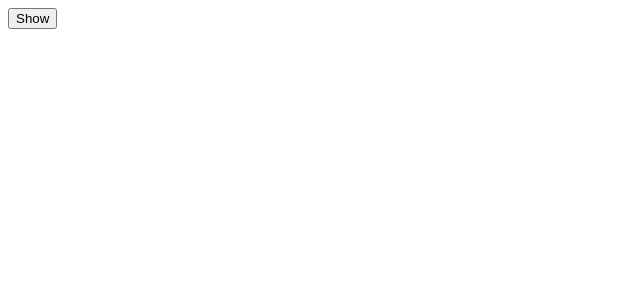
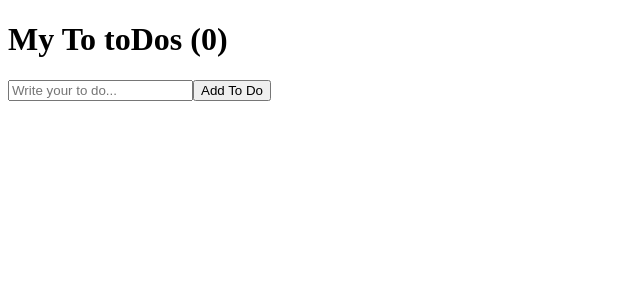
Before and after one commit to leeyeonji28/nomadcoders_react_exam, a React (Create React App) app: page / in a window 1280 px wide. Shown: the top 300 px of the page, without its empty margins (0-640 px from the left). Built offline with nearby package versions, Linux system fonts and the light colour scheme.

Commit message:
To Do List part One

```diff
--- a/src/App.js
+++ b/src/App.js
@@ -1,27 +1,29 @@
-import Button from "./Button";
-import styles from "./App.module.css";
 import { useEffect, useState } from "react";
-import userEvent from "@testing-library/user-event";
-
-function Hello(){
-  useEffect(()=>{
-    console.log("hi :)");
-    return ()=>{
-      console.log("bye :(");
-    }
-  }, []);
-  return <h1>Hello</h1>;
-}
 
 function App() {
-  const [showing, setShowing] =useState(false);
-  const onClick = () => setShowing((prev) => !prev);
+  const [toDo, setToDO] = useState(""); //input 컨트롤
+  const [toDos, setToDos] = useState([]);
+  const onChange = (event) => setToDO(event.target.value);
+  const onSubmit = (event) => {
+    event.preventDefault();
+    if(toDo === ""){
+      return; // 아무것도 적지 않으면 함수를 실행 시키지 않음
+    }
+    setToDO(""); // input값을 비워줌
+    setToDos(currentArray => [toDo, ...currentArray]); //새로운 state와 기존의 state를 더해서 새로운 array를 만들어 리턴해줌
+  };
   return (
     <div>
-      {showing ? <Hello /> : null}
-      <button onClick={onClick}>
-        {showing ? "Hide" : "Show"}
-      </button>
+      <h1>My To toDos ({toDos.length})</h1>
+      <form onSubmit={onSubmit}>
+        <input
+          onChange={onChange}
+          value={toDo}
+          type="text"
+          placeholder="Write your to do..."
+        />
+        <button>Add To Do</button>
+      </form>
     </div>
   );
 }
```
